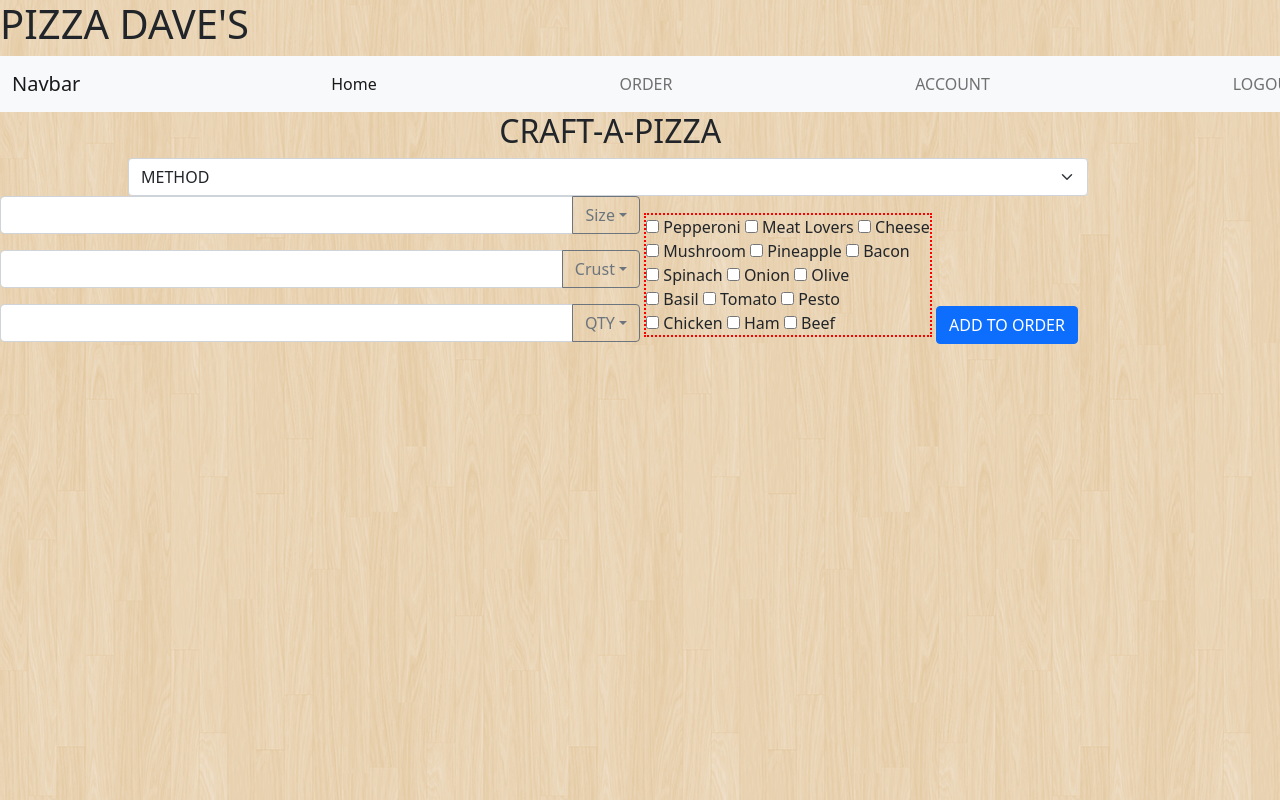
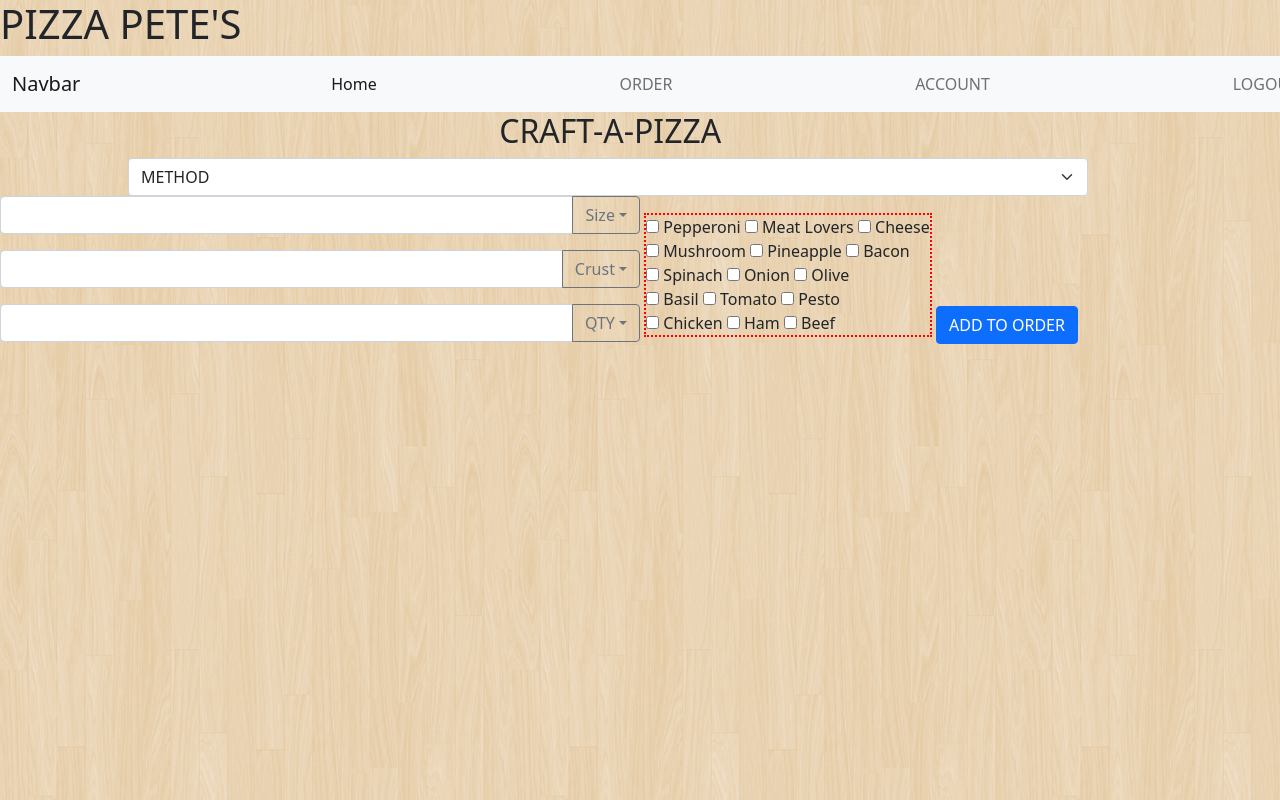
Before and after one commit to Justin-Carmichael/Wireframe, a plain HTML site: page PizzaTime/CraftPizza.html in a window 1280 px wide. Shown: the top 800 px of the page. Drawn offline with nearby package versions, Linux system fonts and the light colour scheme.

Commit message:
Changed Header Back to Pizza Pete's

```diff
--- a/PizzaTime/CraftPizza.html
+++ b/PizzaTime/CraftPizza.html
@@ -10,8 +10,7 @@
 </head>
 <body>
     <div id="header">
-      <!--David Made Change-->
-        <h1>PIZZA DAVE'S</h1>
+        <h1>PIZZA PETE'S</h1>
         <!-- Start of navbar(getbootstrap.com/navbar(NAV SECTION)) -->
         <nav class="navbar navbar-expand-lg navbar-light bg-light">
             <div class="container-fluid">
```
